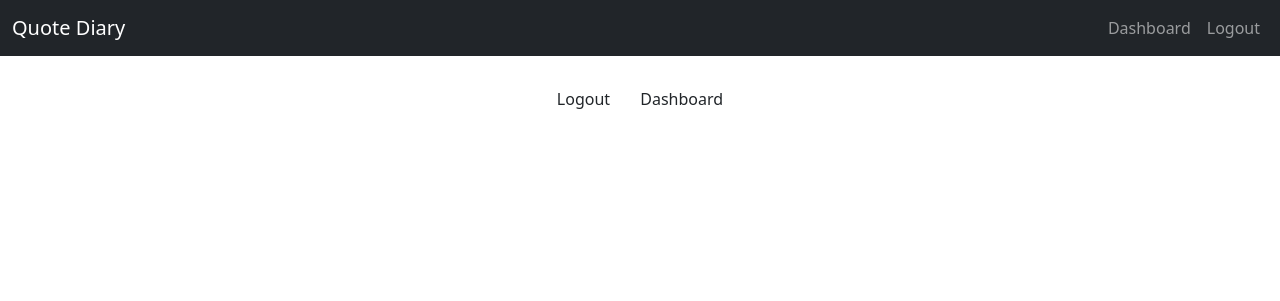
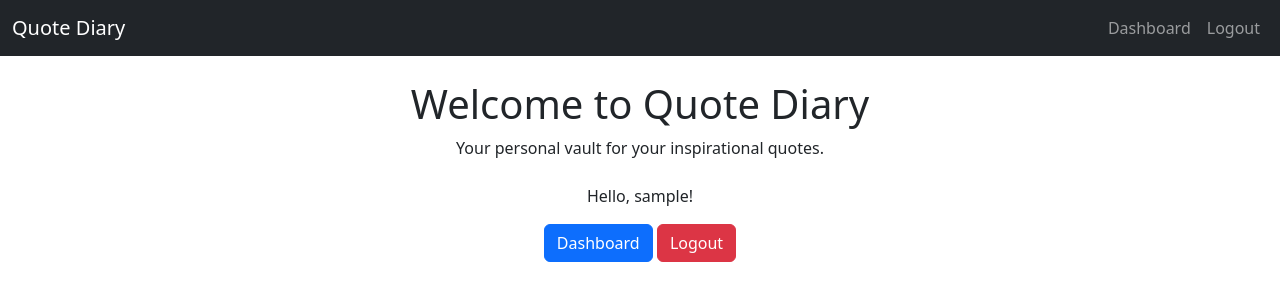
Before and after one commit to CroftsDeveloper/Quote_Diary, a Flask app: page / in a window 1280 px wide. Shown: the top 301 px of the page. Run offline with Flask 3, Linux system fonts and the light colour scheme; the visitor is signed in with stand-in values (Sample User, id 1); some libraries are stand-ins or nearby versions.

Commit message:
Update Header and Personalise  Index.html
Filled in the header section of the index page with a welcome message. Also modified the greeting for authenticated users

```diff
--- a/templates/index.html
+++ b/templates/index.html
@@ -1,9 +1,10 @@
 {% extends 'base.html' %}
 
 {% block content %}
-    <!-- Header Structure -->
+    <!-- Header with a welcoming message -->
     <header class="container mt-4 mb-3 text-center" role="banner">
-        <!-- Placeholder for future header content -->
+        <h1>Welcome to Quote Diary</h1>
+        <p>Your personal vault for your inspirational quotes.</p>
     </header>
 
     <!-- Introduction Container Structure -->
@@ -11,14 +12,21 @@
         <!-- Placeholder for my future introduction content -->
     </div>
 
-    <!-- Buttons for user actions -->
-    <div class="buttons text-center mt-4">
+    <!-- Main content based on user authentication -->
+    <main class="container mt-3" role="main">
         {% if current_user.is_authenticated %}
-            <a href="{{ url_for('logout') }}" class="btn">Logout</a>
-            <a href="{{ url_for('dashboard') }}" class="btn">Dashboard</a>
+            <!-- Personalized greeting for authenticated users -->
+            <section class="text-center my-4" aria-label="User Greeting Section">
+                <p>Hello, {{ current_user.username }}!</p>
+                <a href="{{ url_for('dashboard') }}" class="btn btn-primary">Dashboard</a>
+                <a href="{{ url_for('logout') }}" class="btn btn-danger">Logout</a>
+            </section>
         {% else %}
-            <a href="{{ url_for('login') }}" class="btn">Login</a>
-            <a href="{{ url_for('signup') }}" class="btn">Sign Up</a>
+            <!-- Original buttons for guest users -->
+            <div class="buttons text-center mt-4">
+                <a href="{{ url_for('login') }}" class="btn">Login</a>
+                <a href="{{ url_for('signup') }}" class="btn">Sign Up</a>
+            </div>
         {% endif %}
-    </div>
+    </main>
 {% endblock %}
```
